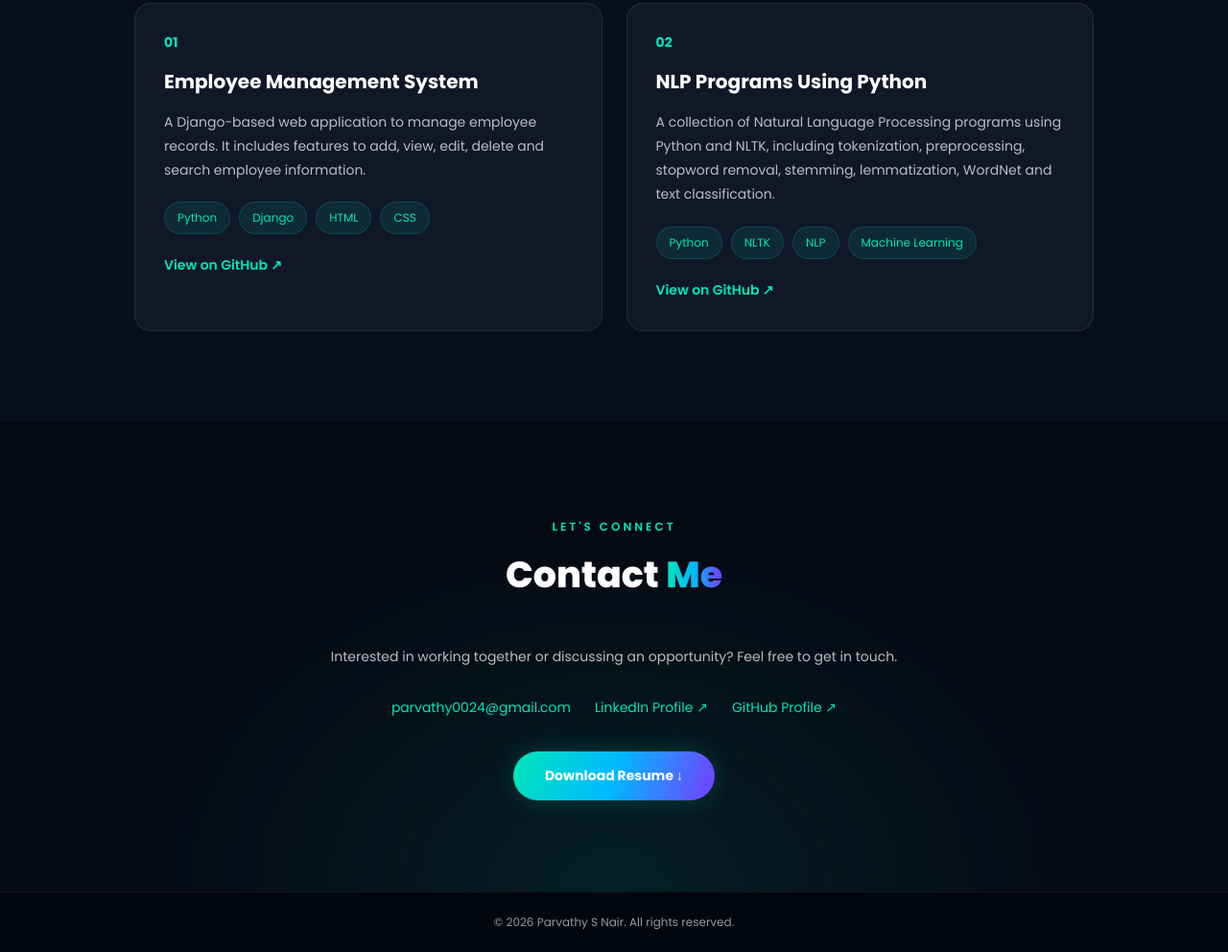
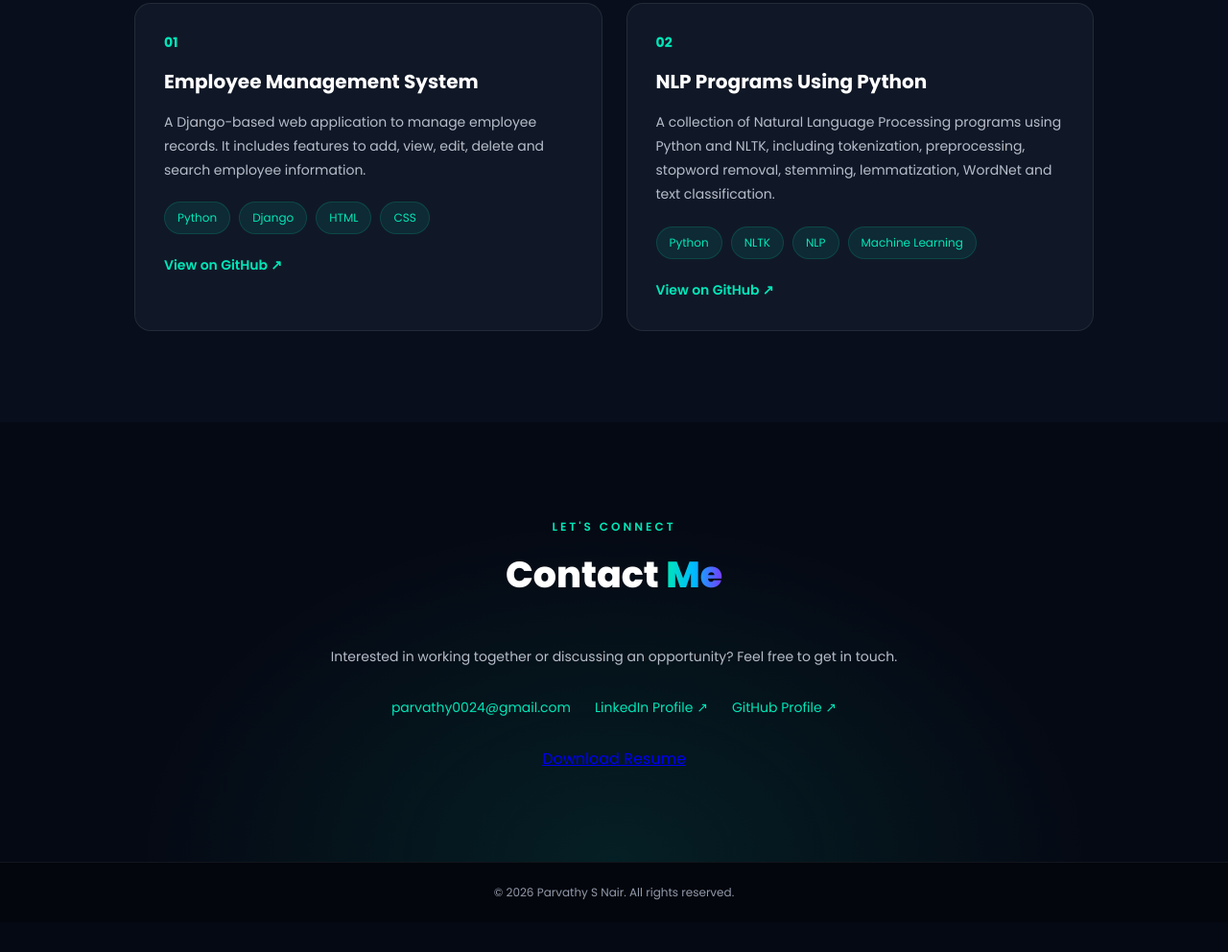
Before and after one commit to parvathy0024-boop/my-portfolio, a plain HTML site: page index.html in a window 1280 px wide. Shown: the part 2363-3355 px from the top of the page at 96% size. After the commit the page ends 3324 px from the top, so only its background shows below. Drawn offline with Linux system fonts and the light colour scheme.

Commit message:
Update index.html

```diff
--- a/index.html
+++ b/index.html
@@ -235,9 +235,9 @@
                 </a>
             </div>
 
-            <a href="Resume.pdf" download class="btn btn-primary resume-btn">
-                Download Resume ↓
-            </a>
+            <a href="./Resume.pdf" download="Parvathy_S_Nair_Resume.pdf" class="resume-btn">
+    Download Resume
+</a>
         </section>
 
     </main>
```
